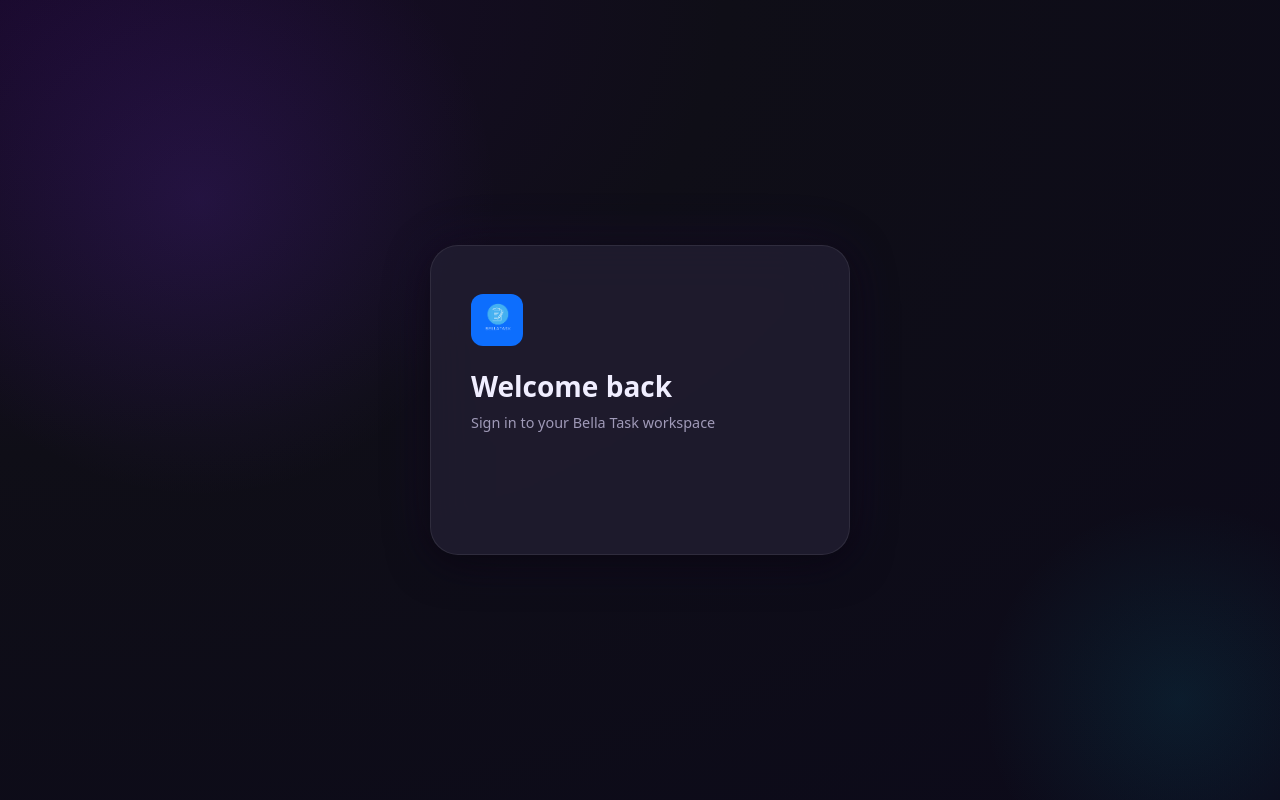
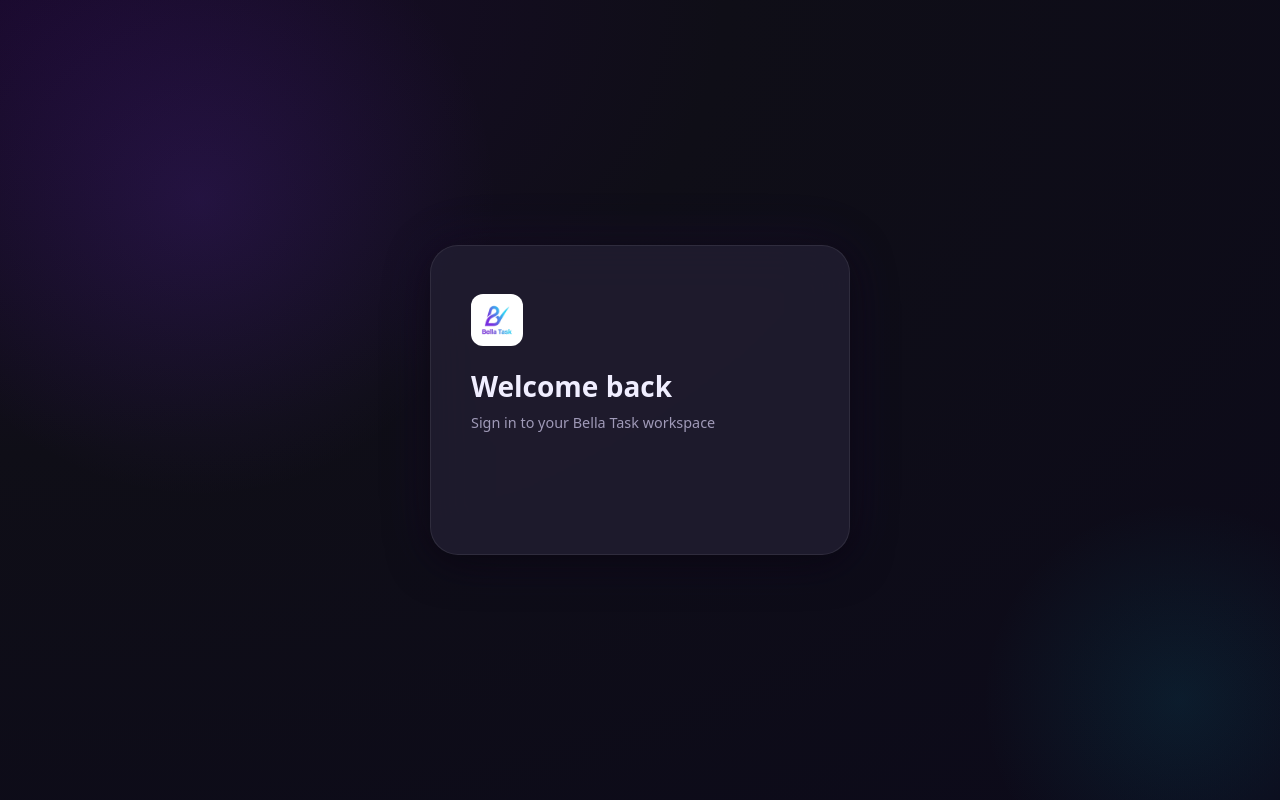
Before and after one commit to bonejah/bellatask-frontend, a React (Create React App) app: page / in a window 1280 px wide. Built offline with nearby package versions, Linux system fonts and the light colour scheme; no server answers.

Commit message:
update logo

```diff
--- a/public/index.html
+++ b/public/index.html
@@ -2,14 +2,14 @@
 <html lang="en">
   <head>
     <meta charset="utf-8" />
-    <link rel="icon" href="%PUBLIC_URL%/favicon.ico" />
+    <link rel="icon" href="%PUBLIC_URL%/logo-bella.png" />
     <meta name="viewport" content="width=device-width, initial-scale=1" />
-    <meta name="theme-color" content="#000000" />
+    <meta name="theme-color" content="#7c3aed" />
     <meta
       name="description"
-      content="Web site created using create-react-app"
+      content="Bella Task - The most beautiful and secure way to manage your productivity."
     />
-    <link rel="apple-touch-icon" href="%PUBLIC_URL%/logo192.png" />
+    <link rel="apple-touch-icon" href="%PUBLIC_URL%/logo-bella.png" />
     <!--
       manifest.json provides metadata used when your web app is installed on a
       user's mobile device or desktop. See https://developers.google.com/web/fundamentals/web-app-manifest/
@@ -19,12 +19,11 @@
       Notice the use of %PUBLIC_URL% in the tags above.
       It will be replaced with the URL of the `public` folder during the build.
       Only files inside the `public` folder can be referenced from the HTML.
-
       Unlike "/favicon.ico" or "favicon.ico", "%PUBLIC_URL%/favicon.ico" will
       work correctly both with client-side routing and a non-root public URL.
       Learn how to configure a non-root public URL by running `npm run build`.
     -->
-    <title>React App</title>
+    <title>Bella Task | Productivity Redefined</title>
   </head>
   <body>
     <noscript>You need to enable JavaScript to run this app.</noscript>
--- a/src/components/board/BoardList.tsx
+++ b/src/components/board/BoardList.tsx
@@ -113,7 +113,7 @@ const BoardList = () => {
       {/* Navbar */}
       <nav className="app-navbar">
         <a className="navbar-brand" href="/boards">
-          <img src="/bellatask-logo.png" alt="Bella Task" />
+          <img src="/logo-bella.png" alt="Bella Task" />
           Bella Task
         </a>
         <div className="navbar-actions">
--- a/src/components/login/Login.tsx
+++ b/src/components/login/Login.tsx
@@ -34,7 +34,7 @@ const Login = () => {
   return (
     <div className="login-page">
       <div className="login-card">
-        <img src="/bellatask-logo.png" alt="Bella Task" className="login-logo" />
+        <img src="/logo-bella.png" alt="Bella Task" className="login-logo" />
         <h1 className="login-title">Welcome back</h1>
         <p className="login-subtitle">Sign in to your Bella Task workspace</p>
 
```
Also changed, not shown: public/logo-bella.png (added).
